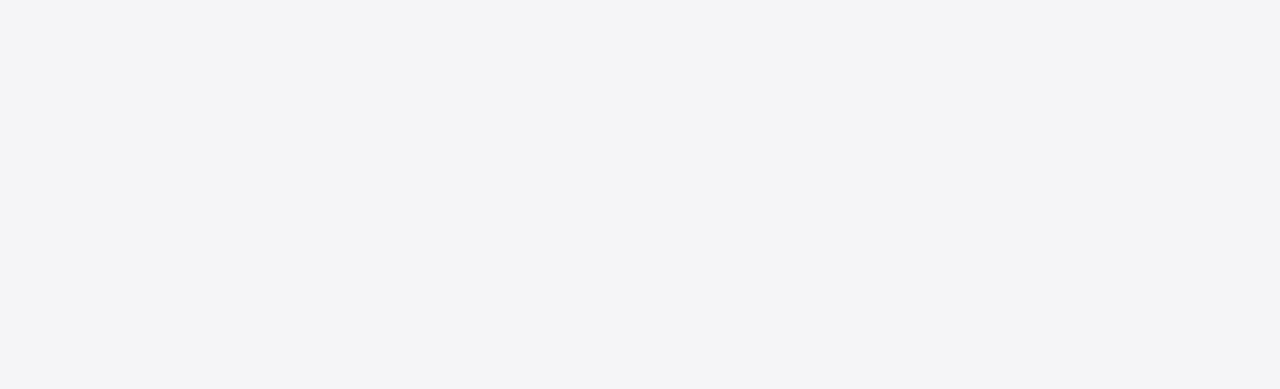
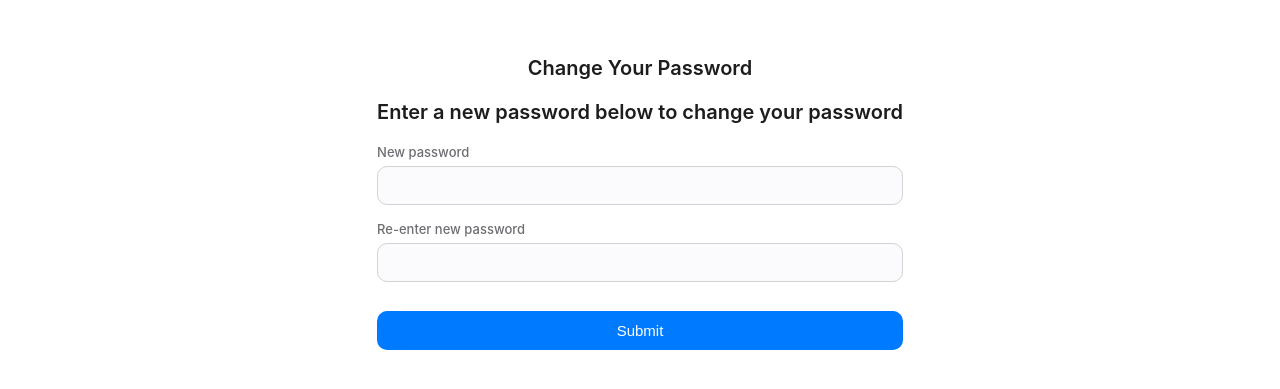
Before and after one commit to Baffyy/Task__Manager, a React (Vite) app in the folder Task_Manager_UI/task_manager_ui/: page /reset in a window 1280 px wide. Before the commit this address had no page. Shown: the part 197-586 px from the top of the page. Built offline with nearby package versions, Linux system fonts and the light colour scheme.

Commit message:
Add forgot password and reset page

```diff
--- a/Task_Manager_UI/task_manager_ui/src/App.css
+++ b/Task_Manager_UI/task_manager_ui/src/App.css
@@ -12,7 +12,12 @@
     -webkit-font-smoothing: antialiased;
   }
 
-  /* LOGIN & REGISTER FORMS */
+  a {
+    text-decoration: none;
+  }
+
+
+  /* LOGIN & REGISTER FORMS & FORGOT*/
   .form {
     min-height: 100vh;
     display: flex;
@@ -30,7 +35,7 @@
     text-align: center;
   }
 
-  .container, .register-container {
+  .container, .register-container, .forgot-group {
     background: white;
     padding: 2.5rem;
     border-radius: 18px;
@@ -39,12 +44,14 @@
     max-width: 420px;
   }
 
-  .login h2, .register h2, .main-register h2 {
+  .login h2, .register h2, .main-register h2, .forgot_group h2, .reset-group h2, p {
     font-size: 20px;
     font-weight: 600;
     margin-bottom: 1.25rem;
     text-align: center;
   }
+
+
 
   .login-box, .box {
     margin-bottom: 1rem;
@@ -85,7 +92,7 @@
     font-weight: 500;
     cursor: pointer;
     transition: background 0.2s, transform 0.1s;
-    margin-top: 0.5rem;
+    margin-top: 0.8rem;
   }
 
   .btn:hover { background: #0066d6; }
--- a/Task_Manager_UI/task_manager_ui/src/components/App.jsx
+++ b/Task_Manager_UI/task_manager_ui/src/components/App.jsx
@@ -3,6 +3,8 @@ import Register from './Register';
 import Dashboard from './Dashboard';
 import { BrowserRouter, Routes, Route } from 'react-router-dom';
 import '../App.css'
+import Forgot from './Forgot';
+import Reset from './Reset';
 
 function App() {
 return(<BrowserRouter>
@@ -10,6 +12,8 @@ return(<BrowserRouter>
         <Route path="/" element={ <Login />} />
         <Route path="/register" element={<Register />} />
         <Route path="/dashboard" element={<Dashboard />} />
+        <Route path="/forgot" element={<Forgot />} />
+        <Route path="/reset" element={<Reset />} />
       </Routes>
 </BrowserRouter>
 )
--- /dev/null
+++ b/Task_Manager_UI/task_manager_ui/src/components/Forgot.jsx
@@ -0,0 +1,51 @@
+import React, {useState} from "react";
+import axios from "axios";
+import { useNavigate } from "react-router-dom";
+
+
+function Forgot() {
+    const [isEmail, setIsEmail] = useState("");
+    const [isAccepted, setIsAccepted] = useState(true);
+
+    const navigate= useNavigate();
+
+    function handleChange(event) {
+        const value = event.target.value;
+        setIsEmail(value)
+        console.log(value)
+    }
+
+    async function handleClick(event) {
+        event.preventDefault();
+
+        try {
+            const result = await axios.post("/forgot", {email: isEmail}, {withCredentials: true})
+        if (result.data.success) {
+            navigate("/reset");
+            console.log(result.data.success)
+        } else {
+            return ("Wrong email")
+        }
+        } catch(error) {
+            setIsAccepted(false)
+            console.error(error);
+        }
+
+    }
+
+
+    return(<form className="form">
+        <div className="forgot_group">
+            <h2>Forgot Password?</h2>
+            <p>Enter the email used for your account</p>
+            <div className="box">
+                <label htmlFor="Email">Email</label>
+                <input type="text" name="email" id="email" onChange={handleChange} value={isEmail} style={{ border: isAccepted? "" : "1px solid red" }} placeholder="Enter your email..."/>
+            </div>
+            <p className="loginError" style={{display: isAccepted? "none" : "inline-block"}}>Email does not exist</p>
+            <button type="submit" className="btn" onClick={handleClick}>Submit</button>
+        </div>
+    </form>)
+}
+
+export default Forgot;
--- a/Task_Manager_UI/task_manager_ui/src/components/Items.jsx
+++ b/Task_Manager_UI/task_manager_ui/src/components/Items.jsx
@@ -3,10 +3,7 @@ import axios from "axios";
 
 function Items(props) {
    async function done() {
-        console.log("done clicked")
-        console.log(props.id)
          const data = await axios.post("/done",{id: props.id}, {withCredentials: true})
-         console.log("response:", data)
          if (data) {
             props.done(props.id);
          }
--- a/Task_Manager_UI/task_manager_ui/src/components/Login.jsx
+++ b/Task_Manager_UI/task_manager_ui/src/components/Login.jsx
@@ -27,8 +27,6 @@ function Login() {
             setIsAccepted(false)
             console.error(error);
         }
-
-
     }
 
     function handleRegister() {
@@ -53,13 +51,14 @@ function Login() {
             <div className="login">
                 <h2>Sign In</h2>
                 <div className="login-box">
-                <label htmlFor="username">Email</label>
-                <input type="text" onChange={handleChange} name="username" id="username" value={inputText.username}  style={{ border: isAccepted? "" : "1px solid red" }}/>
+                    <label htmlFor="username">Email</label>
+                    <input type="text" onChange={handleChange} name="username" id="username" value={inputText.username}  style={{ border: isAccepted? "" : "1px solid red" }}/>
                 </div>
                 <div className="login-box">
-                <label htmlFor="password">Password</label>
-                <input type="password" onChange={handleChange} name="password" id="password" value={inputText.password}  style={{ border: isAccepted? "" : "1px solid red" }}/>
+                    <label htmlFor="password">Password</label>
+                    <input type="password" onChange={handleChange} name="password" id="password" value={inputText.password}  style={{ border: isAccepted? "" : "1px solid red" }}/>
                 </div>
+                <a href="/forgot" className="text">Forgot Password?</a>
                 <p className="loginError" style={{display: isAccepted? "none" : "inline-block"}}>Wrong Email or Password</p>
                 <button className="btn" onClick={handleClick} type="submit">Login</button>
             </div>
--- /dev/null
+++ b/Task_Manager_UI/task_manager_ui/src/components/Reset.jsx
@@ -0,0 +1,62 @@
+import React, {useState} from "react";
+import axios from "axios";
+import { useNavigate } from "react-router-dom";
+
+
+function Reset() {
+    const [passwordData, setPasswordData] = useState({
+        newpwd: "",
+        repwd: "",
+    });
+    const [isAccepted, setIsAccepted] = useState(true);
+
+    const navigate= useNavigate();
+
+    function handleChange(event) {
+        const {name, value} = event.target;
+        setPasswordData(prevValue => {return {...prevValue, [name]: value}})
+    }
+
+    async function handleClick(event) {
+        event.preventDefault();
+
+        if (passwordData.newpwd !== passwordData.repwd) {
+            setIsAccepted(false);
+            return;
+        }
+
+        try {
+            const result = await axios.post("/reset", passwordData, {withCredentials: true})
+        if (result.data.success) {
+            navigate("/");
+            console.log(result.data.success)
+        } else {
+            return ("Wrong password")
+        }
+        } catch(error) {
+            setIsAccepted(false)
+            console.error(error);
+        }
+
+    }
+
+
+    return(<form className="form">
+        <div className="reset-group">
+            <h2>Change Your Password</h2>
+            <p>Enter a new password below to change your password</p>
+            <div className="box">
+                <label htmlFor="Email">New password</label>
+                <input type="password" name="newpwd" id="pwd" onChange={handleChange} value={passwordData.newpwd} style={{ border: isAccepted? "" : "1px solid red" }}/>
+            </div>
+            <div className="box">
+                <label htmlFor="Email">Re-enter new password</label>
+                <input type="password" name="repwd" id="pwd" onChange={handleChange} value={passwordData.repwd} style={{ border: isAccepted? "" : "1px solid red" }}/>
+            </div>
+            <p className="loginError" style={{display: isAccepted? "none" : "inline-block"}}>Passwords do not match</p>
+            <button type="submit" className="btn" onClick={handleClick}>Submit</button>
+        </div>
+    </form>)
+}
+
+export default Reset;
```
Also changed, not shown: 1 other file (tests, documents, lock files or other folders).
